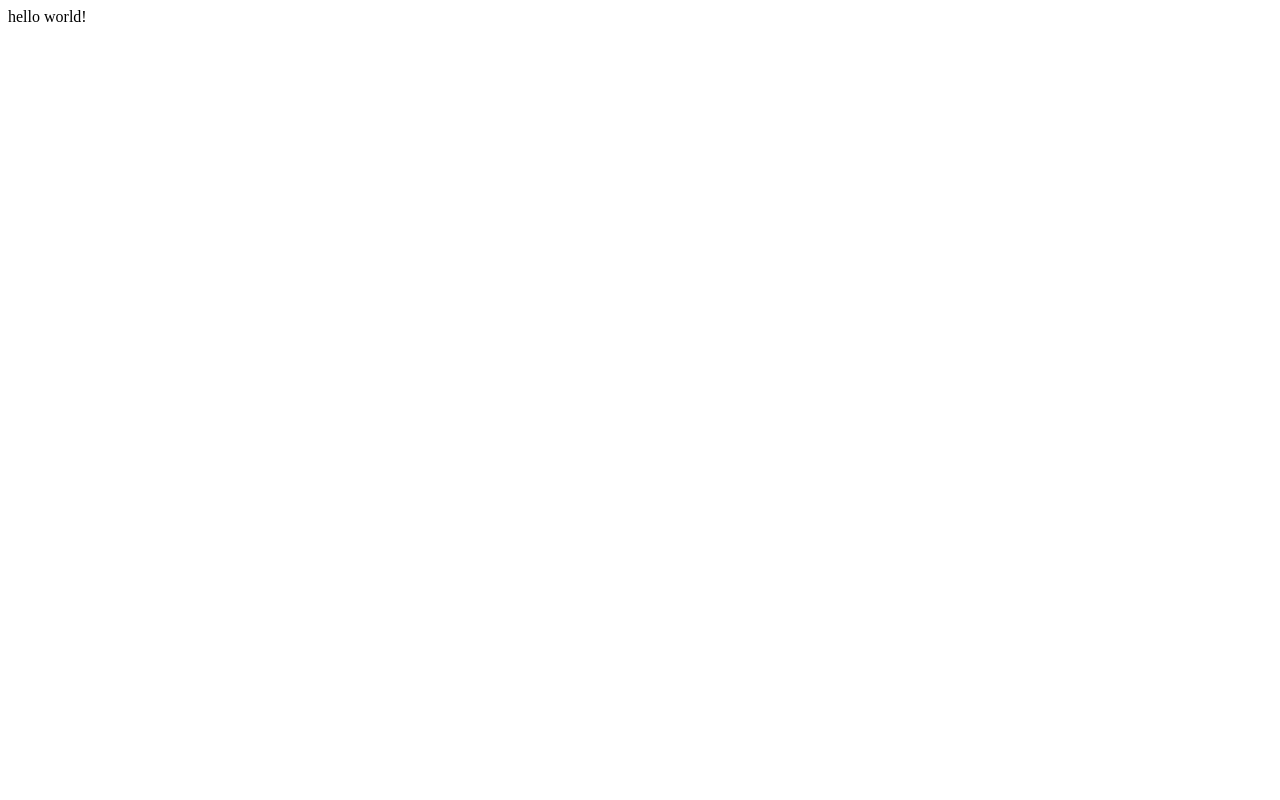
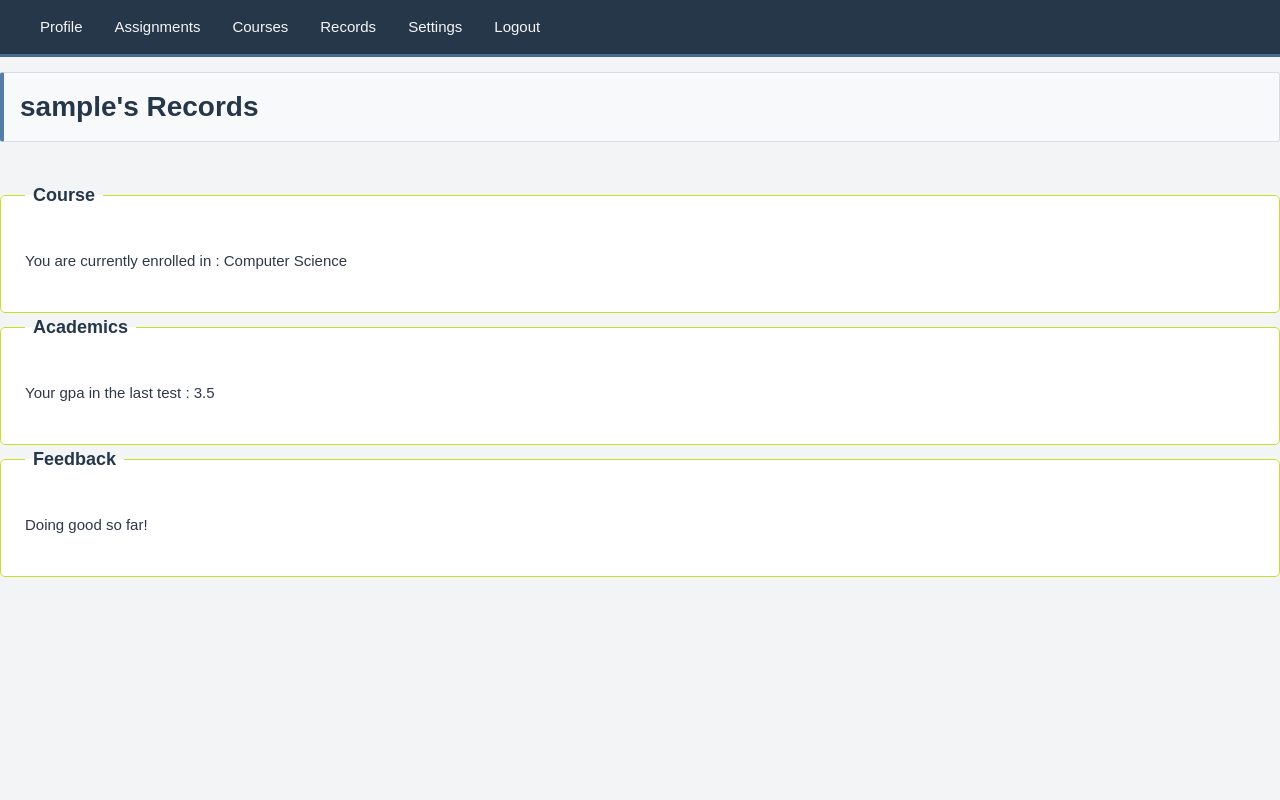
Before and after one commit to Abip-82/Can-You-Find-The-Bugs, a Flask app: page /student/records in a window 1280 px wide. Before the commit the page is almost empty. Run offline with Flask 3, Linux system fonts and the light colour scheme; the visitor is signed in with stand-in values (Sample User, id 1).

Commit message:
adding records

```diff
--- a/templates/profile.html
+++ b/templates/profile.html
@@ -11,6 +11,7 @@
         <a href="/student/profile">Profile</a>
         <a href="/student/assignments">Assignments</a>
         <a href="/student/courses">Courses</a>
+        <a href="/student/records">Records</a>
         <a href="/student/settings">Settings</a>
         <a href="/logout">Logout</a>
     </nav>
--- /dev/null
+++ b/templates/records.html
@@ -0,0 +1,19 @@
+{% extends "profile.html" %}
+{% block title%} Records {%endblock%}
+{%block content%}
+<h1>{{username}}'s Records</h1><br>
+<fieldset>
+    <legend>Course</legend>
+    <p>You are currently enrolled in : {{course}}</p>
+</fieldset>
+
+<fieldset>
+    <legend>Academics</legend>
+    <p>Your gpa in the last test : {{gpa}}</p>
+</fieldset>
+
+<fieldset>
+    <legend>Feedback</legend>
+    <p>{{feedback}}</p>
+</fieldset>
+{% endblock %}
--- a/views.py
+++ b/views.py
@@ -77,4 +77,10 @@ def teacher_profile():
 
 @views.route("/student/records")
 def records():
-    return "hello world!"
+    uid = session.get("uid")
+    username = session.get("username")
+    if not username:
+        error = "You are not logged in yet"
+        return render_template("base.html" , error=error)
+    record = student_records.get(str(uid))
+    return render_template("records.html" , username=username , course=record["course"], gpa=record["gpa"] , feedback=record["feedback"])
```
